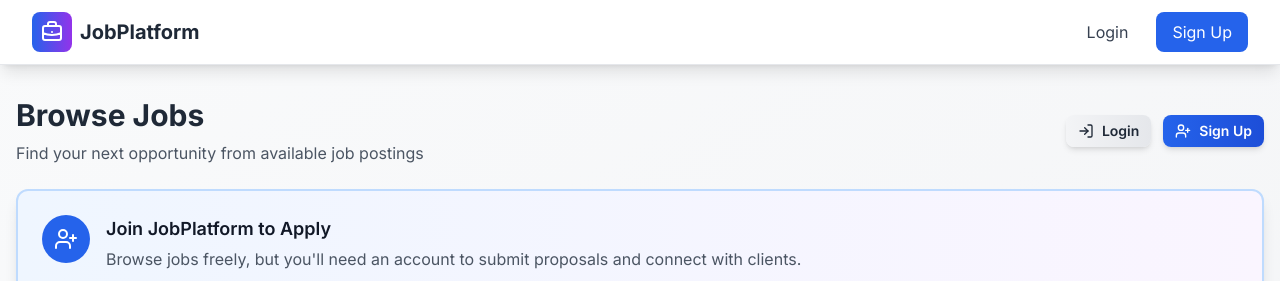
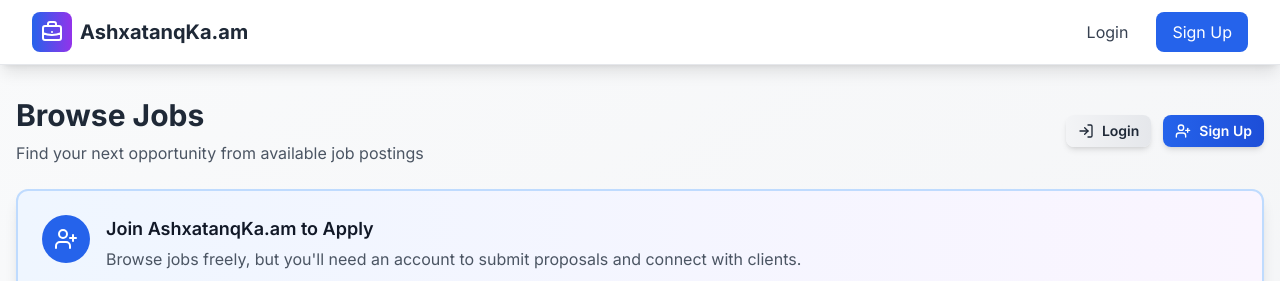
Before and after one commit to SerezhaGRig/work-freedom-frontend, a Next.js app: page /posts in a window 1280 px wide. Shown: the top 281 px of the page. Built offline with nearby package versions, Linux system fonts and the light colour scheme; no server answers.

Commit message:
feat: renames project

```diff
--- a/src/app/layout.tsx
+++ b/src/app/layout.tsx
@@ -6,10 +6,10 @@
 const inter = Inter({ subsets: ['latin'] });
 
 export const metadata: Metadata = {
-  title: 'JobPlatform - Find Your Next Opportunity',
-  description: 'Connect with employers and freelancers on our job platform',
+  title: 'AshxatanqKa.am - Find Your Next Opportunity',
+  description: 'Connect with employers and freelancers on our job platform for Armenia',
   icons: {
-    icon: '/favicon.svg', // ✅ your favicon file (place it in /public)
+    icon: '/favicon.svg',
   },
 };
 
--- a/src/lib/i18n/translations.ts
+++ b/src/lib/i18n/translations.ts
@@ -240,7 +240,7 @@
       browseJobs: 'Browse Jobs',
       myPosts: 'My Posts',
       myProposals: 'My Proposals',
-      brandName: 'JobPlatform',
+      brandName: 'AshxatanqKa.am',
     },
     dashboard: {
       title: 'Welcome back, {{name}}!',
@@ -423,7 +423,7 @@
       searchPlaceholder: 'Search jobs by title, skills, or keywords...',
       searchButton: 'Search',
       joinBanner: {
-        title: 'Join JobPlatform to Apply',
+        title: 'Join AshxatanqKa.am to Apply',
         description: 'Browse jobs freely, but you\'ll need an account to submit proposals and connect with clients.',
         createAccount: 'Create Free Account',
         haveAccount: 'I Have an Account',
@@ -688,7 +688,7 @@
       browseJobs: 'Поиск работы',
       myPosts: 'Мои объявления',
       myProposals: 'Мои предложения',
-      brandName: 'JobPlatform',
+      brandName: 'AshxatanqKa.am',
     },
     dashboard: {
       title: 'С возвращением, {{name}}!',
@@ -870,7 +870,7 @@
       searchPlaceholder: 'Поиск работы по названию, навыкам или ключевым словам...',
       searchButton: 'Поиск',
       joinBanner: {
-        title: 'Присоединяйтесь к JobPlatform для подачи заявок',
+        title: 'Присоединяйтесь к AshxatanqKa.am для подачи заявок',
         description: 'Просматривайте вакансии свободно, но для отправки предложений и связи с клиентами вам понадобится аккаунт.',
         createAccount: 'Создать бесплатный аккаунт',
         haveAccount: 'У меня есть аккаунт',
@@ -1134,7 +1134,7 @@
       browseJobs: 'Աշխատանքի որոնում',
       myPosts: 'Իմ հայտարարությունները',
       myProposals: 'Իմ առաջարկները',
-      brandName: 'JobPlatform',
+      brandName: 'AshxatanqKa.am',
     },
     dashboard: {
       title: 'Բարի վերադարձ, {{name}}!',
@@ -1316,7 +1316,7 @@
       searchPlaceholder: 'Որոնեք աշխատանք ըստ վերնագրի, հմտությունների կամ բանալի բառերի...',
       searchButton: 'Որոնել',
       joinBanner: {
-        title: 'Միացեք JobPlatform-ին դիմելու համար',
+        title: 'Միացեք AshxatanqKa.am-ին դիմելու համար',
         description: 'Ազատորեն դիտեք աշխատանքները, բայց առաջարկներ ուղարկելու և հաճախորդների հետ կապվելու համար ձեզանից կպահանջվի գրանցվել։',
         createAccount: 'Ստեղծել անվճար հաշիվ',
         haveAccount: 'Ես ունեմ հաշիվ',
```
Also changed, not shown: public/manifest.json.
